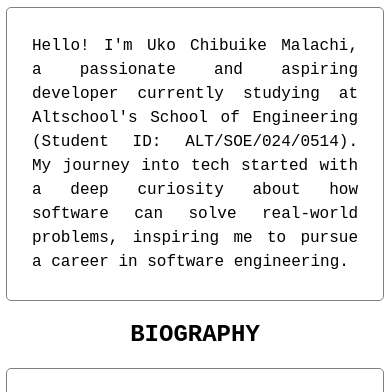
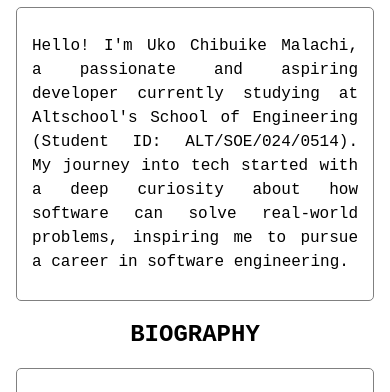
Before and after one commit to malachi43/karatu-first-semester, a plain HTML site: page index.html in a window 390 px wide. Shown: the part 394-786 px from the top of the page. Drawn offline with Linux system fonts and the light colour scheme.

Commit message:
add css padding to body for all four corners in mobile screens

```diff
--- a/index.css
+++ b/index.css
@@ -76,7 +76,7 @@ a#to-top {
 @media (max-width: 768px) {
   body,section {
     margin: 3px;
-    padding-block: 10px;
+    padding: 10px;
   }
 
   nav ul {
```
